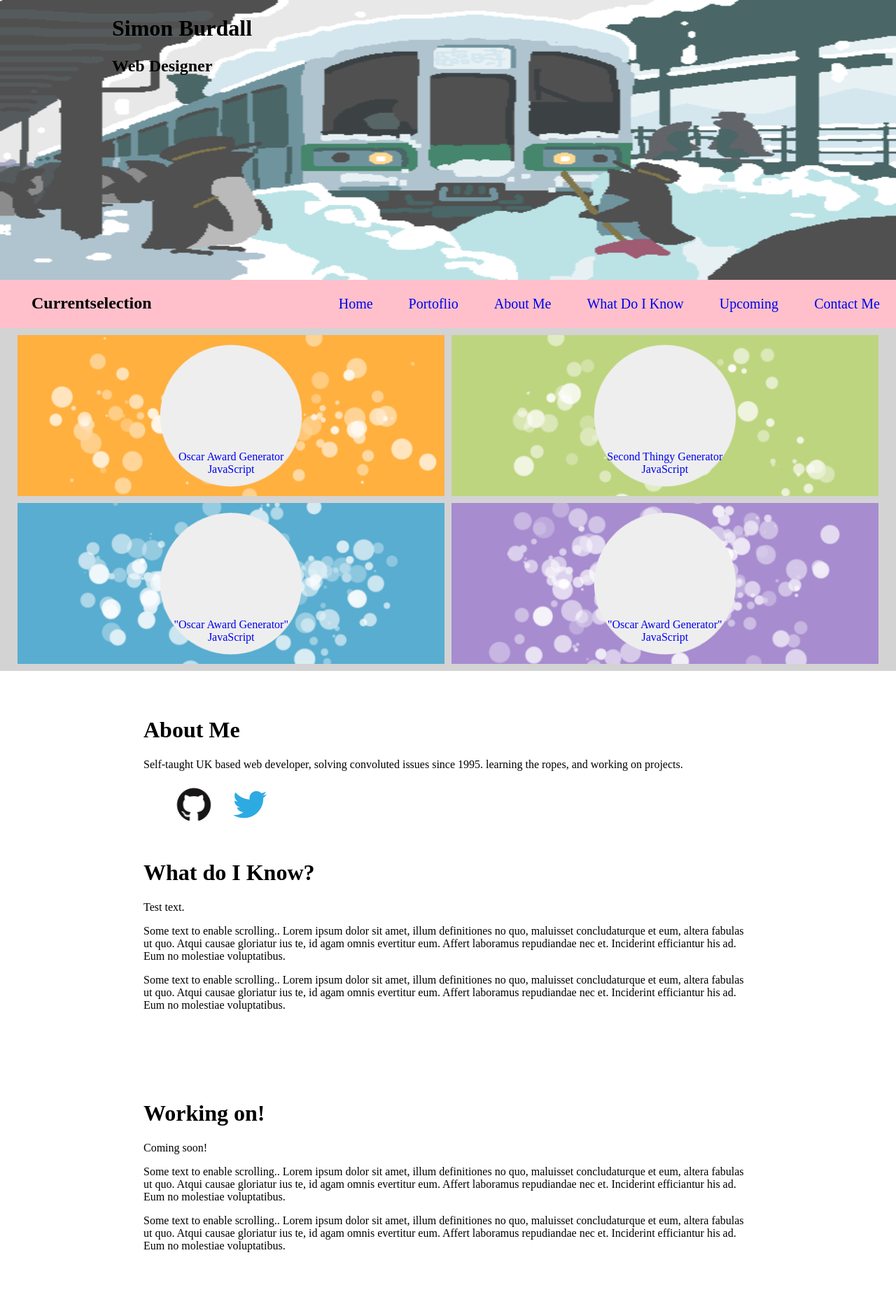
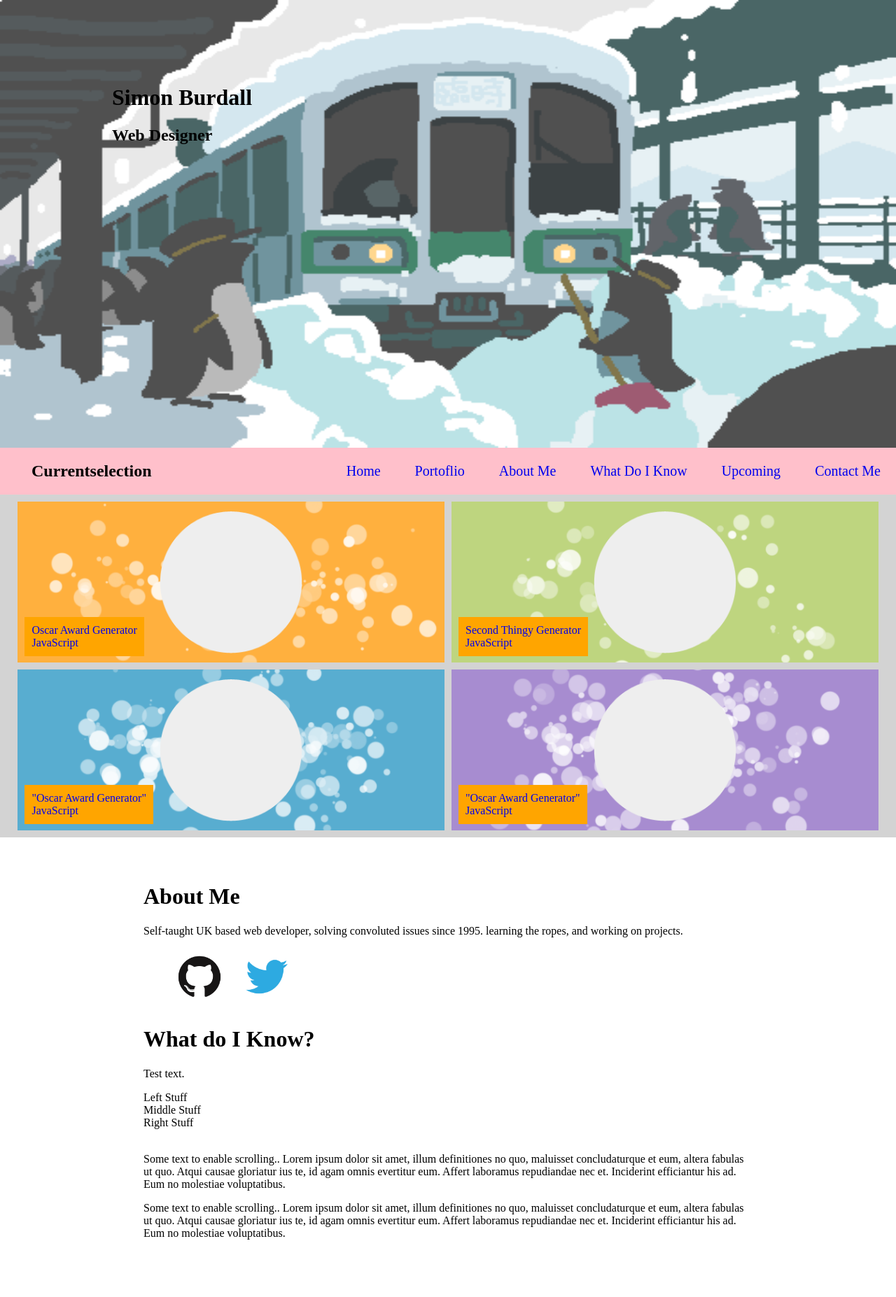
Before and after one commit to SimonBurdall/personalsite, a PHP site: page / in a window 1280 px wide. Shown: the top 1854 px of the page at 70% size. Run offline with PHP 8.4, Linux system fonts and the light colour scheme.

Commit message:
Layout changes, and fixing CCS bugs

```diff
--- a/index.css
+++ b/index.css
@@ -16,27 +16,21 @@
     background-repeat: no-repeat;
     background-size: 100% 100%;
     width: 100%;
-    height: 70vh;
+    height: 640px;
     z-index: 1;
     margin: auto;
 }
 
-@media only screen and (max-height: 850px){
-.header-wrapper {
-    background-position: 50% 50%;
-    background-repeat: no-repeat;
-    background-size: 100% 100%;
-    width: 100%;
-    height: 50vh;
-    z-index: 1;
+.head-container {
+    max-width: 960px;
+    padding-top: 100px;
     margin: auto;
 }
-}
 
-.head-container {
-    max-width: 960px;
-    padding-top: 1px;
-    margin: auto;
+.logo-icon {
+    background-color: red;
+    height: 350px;
+    display: flex;
 }
 
 #title-output {
@@ -59,11 +53,11 @@
     box-shadow: 0 0 10px black;
 }
 
-.site-float-left{
+.site-navi-left{
     float: left;
 }
 
-.site-float-right{
+.site-navi-right{
     float: right;
 }
 
@@ -82,7 +76,7 @@
 
 .navi-li a{
     display: inline-block;
-    padding: 23px;
+    padding: 22px;
     text-align: center;
     text-decoration: none;
 }
@@ -110,10 +104,11 @@
 }
 
 .portfolio-thumbnail-title{
+    background-color: orange;
     display: inline-block;
     margin-top: 165px;
-    width: 100%;
-    text-align: center;
+    margin-left: 10px;
+    padding: 10px;
 }
 
 @media only screen and (max-width: 1300px){
@@ -168,8 +186,15 @@
 
 ul img {
     display: inline-block;
+    width: 5em;
+    height: 5em;
+    margin-right: 1em;
     float: left;
-    width: 4em;
-    height: 4em;
-    margin-right: 1em;
 }
+
+input[type=text], select, textarea {
+    width: 100%; /* Full width */
+    padding: 12px; /* Some padding */
+    border: 1px solid #ccc; /* Gray border */
+    border-radius: 4px; /* Rounded borders */
+    box-sizing: border-box;
--- a/index.html
+++ b/index.html
@@ -10,16 +10,16 @@
 	<header id="home" class="header-wrapper" style="background-image: url(images/ph-bk.png);">
 		<div class="head-container">
 			<!--<h1 id="title-output"></h1>-->
-			<h1 class="head-title">Simon Burdall</h1>
-			<h2 class="head-title">Web Designer</h2>
+			<h1>Simon Burdall</h1>
+			<h2>Web Designer</h2>
 		</div>
 	</header>
 
 	<div class="site-navigation" id="site-navi-ui">
-		<div class="site-float-left">
+		<div class="site-navi-left">
 			<h2 style="margin-left: 45px;">Currentselection</h2>
 		</div>
-		<div class="site-float-right">
+		<div class="site-navi-right">
 			<ul class="navi-ul">
 				<li class="navi-li"><a href="#home">Home</a></li>
 				<li class="navi-li"><a href="#portoflio">Portoflio</a></li>
@@ -88,6 +88,12 @@
 		<div id="what-do" class="content">
 			<h1>What do I Know?</h1>
 			<p>Test text.</p>
+
+			<div class="content-float-left">Left Stuff</div>
+			<div class="content-float-left">Middle Stuff</div>
+			<div class="content-float-left">Right Stuff</div>
+ 			<br style="clear: left;" />
+
 			<p>Some text to enable scrolling.. Lorem ipsum dolor sit amet, illum definitiones no quo, maluisset concludaturque et eum, altera fabulas ut quo. Atqui causae gloriatur ius te, id agam omnis evertitur eum. Affert laboramus repudiandae nec et. Inciderint efficiantur his ad. Eum no molestiae voluptatibus.</p>
 			<p>Some text to enable scrolling.. Lorem ipsum dolor sit amet, illum definitiones no quo, maluisset concludaturque et eum, altera fabulas ut quo. Atqui causae gloriatur ius te, id agam omnis evertitur eum. Affert laboramus repudiandae nec et. Inciderint efficiantur his ad. Eum no molestiae voluptatibus.</p>
 		</div>
@@ -102,22 +108,27 @@
 
 		<div id="contact" class="content">
 			<h1>Contact Me</h1>
-				<form id="contact-form" action="/action_page.php">
-					<label for="fName">Name</label>
-					<input type="input" name="name" placeholder="Full name...">
+			<div class="site-contact-left">
+				<form action="/action_page.php">
+					<label for="fName">First Name</label>
+					<input type="input" name="fName" name="Firstname" placeholder="Your name...">
 					</br>
-					<label for="mailAdd">Your E-mail Address</label>
-					<input type="input" name="mail" placeholder="Your e-mail...">
+					<label for="fName">Last Name</label>
+					<input type="input" name="lName" name="Lastname" placeholder="Your surname...">
+					</br>
+					<label for="fName">Company Name</label>
+					<input type="input" name="cName" name="Companyname" placeholder="Company name if applicable...">
 					</br>
 					<label for="subject">Subject</label>
-					<input type="input" name="subject" placeholder="Enter subject...">
+					<input type="input" name="eSubject"  name="subject" placeholder="Enter subject...">
 					</br>
 					<label for="Message">Message</label>
 					<textarea id="message" name="message" placeholder="Write your message..." style="height:200px"></textarea>
-					<input type="submit" name="submit">
+					<input type="submit" value="Submit">
   				</form>
+  			</div>
 
-  			<div class="site-float-right">
+  			<div class="site-contact-right">
   				<img class="logo-icon" src="images/logo.png">
   			</div>
 		</div>
```
Also changed, not shown: other parts of index.css (+26 -3 lines).
